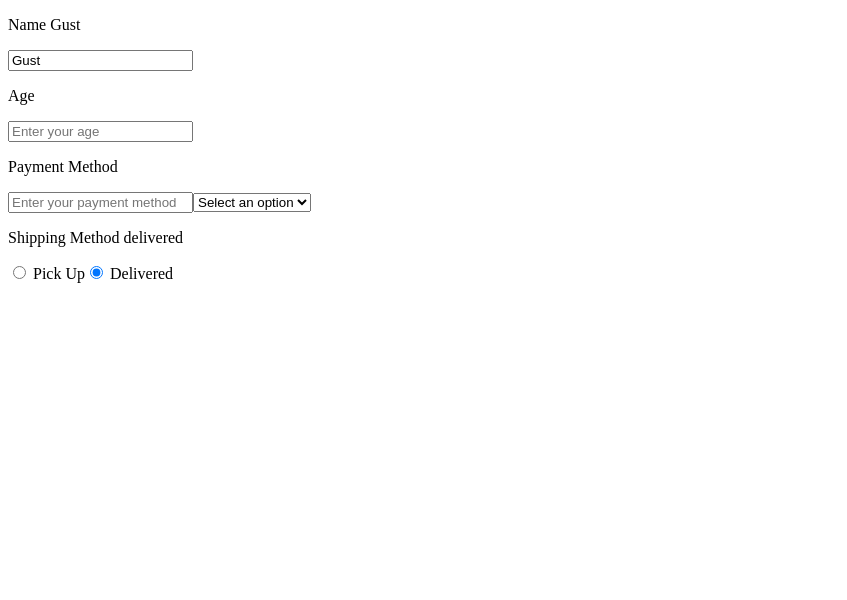
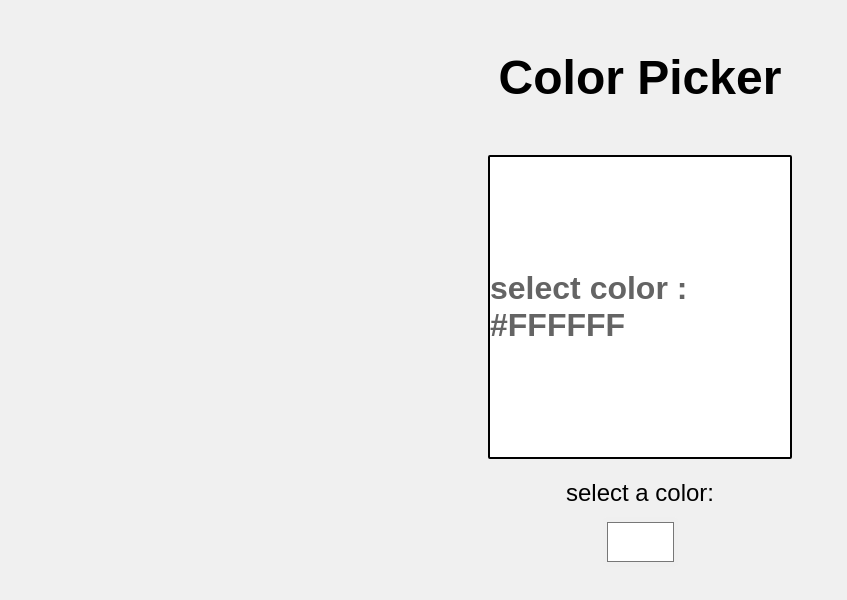
Before and after one commit to Tinbit-Tech/my-react-app, a React (Vite) app: page / in a window 1280 px wide. Shown: the top 600 px of the page, without its empty margins (0-847 px from the left). Built offline with nearby package versions, Linux system fonts and the light colour scheme.

Commit message:
React Hook by useState for Color picker that you can chage any color and see its id or name

```diff
--- a/src/App.jsx
+++ b/src/App.jsx
@@ -1,7 +1,7 @@
-import Mycomponebt2 from './Mycomponebt2.jsx';
+import ColorPicker from './ColorPicker.jsx';
 function App() {
   return(
-    <Mycomponebt2 />
+    <ColorPicker />
   );
 }
 
--- /dev/null
+++ b/src/Colorpicker.jsx
@@ -0,0 +1,22 @@
+import React,{useState}  from "react";
+function ColorPicker() {
+  const [color, setColor] = useState("#FFFFFF");
+
+function handleChange (event){
+    setColor(event.target.value);
+  }
+
+  return (
+    <div className="color-picker">
+        <h2>Color Picker</h2>
+        <div className="color-display" style={{ backgroundColor: color}}>
+          <p> select color : {color}</p>
+
+        </div>
+        <label > select a color:</label>
+      <input type="color" value={color} onChange={handleChange} />
+    </div>
+  );
+}
+
+export default ColorPicker;
--- a/src/index.css
+++ b/src/index.css
@@ -1,25 +1,48 @@
-.counter-container {
-    display: flex;
-    flex-direction: column;
-    align-items: center;
-    justify-content: center;
-    height: 100vh;
+body{
+    margin: 0;
+    padding: 0;
+    box-sizing: border-box;
     font-family: Arial, Helvetica, sans-serif;
-}
+    background-color: #f0f0f0;}
+    .color-picker{
+  display: flex;
+  flex-direction: column;
+  align-items: center;
 
-.counter-button {
-    background-color: hsl(27, 100%, 13%);
-    border: 1px solid hsl(0, 0%, 2%);
-    border-radius: 5px;
-    padding: 10px 15px;
-    margin: 0px 5px;
-    cursor: pointer;
-    transition: background-color 0.3s;
-    width: 150px;height: 50px;
-    font-size: 1.5em;
+    }
+    h2{
+        margin: 50px;
+        font-size: 3rem;
 
-}
+    }
+    .color-display{
+        width: 300px;
+        height: 300px;
+        border-radius: 50%;
+        margin-bottom: 20px;
+        border: 2px solid #000;
+        display: flex;
+        justify-content: center;
+        align-items: center;
+        border-radius: 2px;
+        transition:  0.25s ease;
 
-.counter-button:hover {
-    background-color: hsl(0, 0%, 42%);
-}
+
+    }
+    .color-display p{
+        font-size: 2rem;
+        color: #646464;
+        font-weight: bold;
+    }
+    label{
+        font-size: 1.5rem;
+        margin-bottom: 10px;
+    }
+    input[type="color"]{
+        width: 75px;
+        height: 50px;
+        border: none;
+        border-radius: 5px;
+        cursor: pointer;
+        transition: 0.25s ease;
+    }
```
